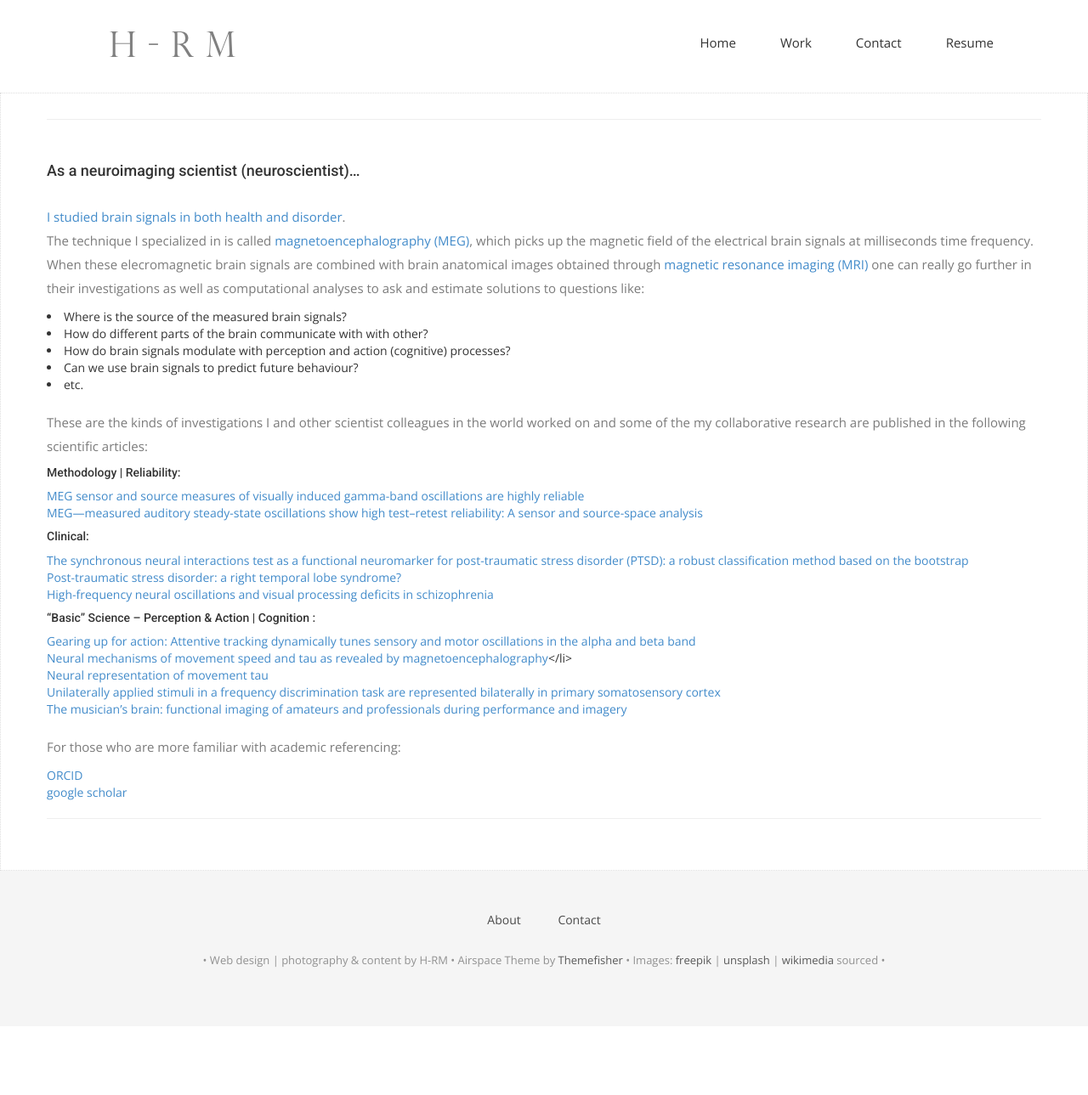
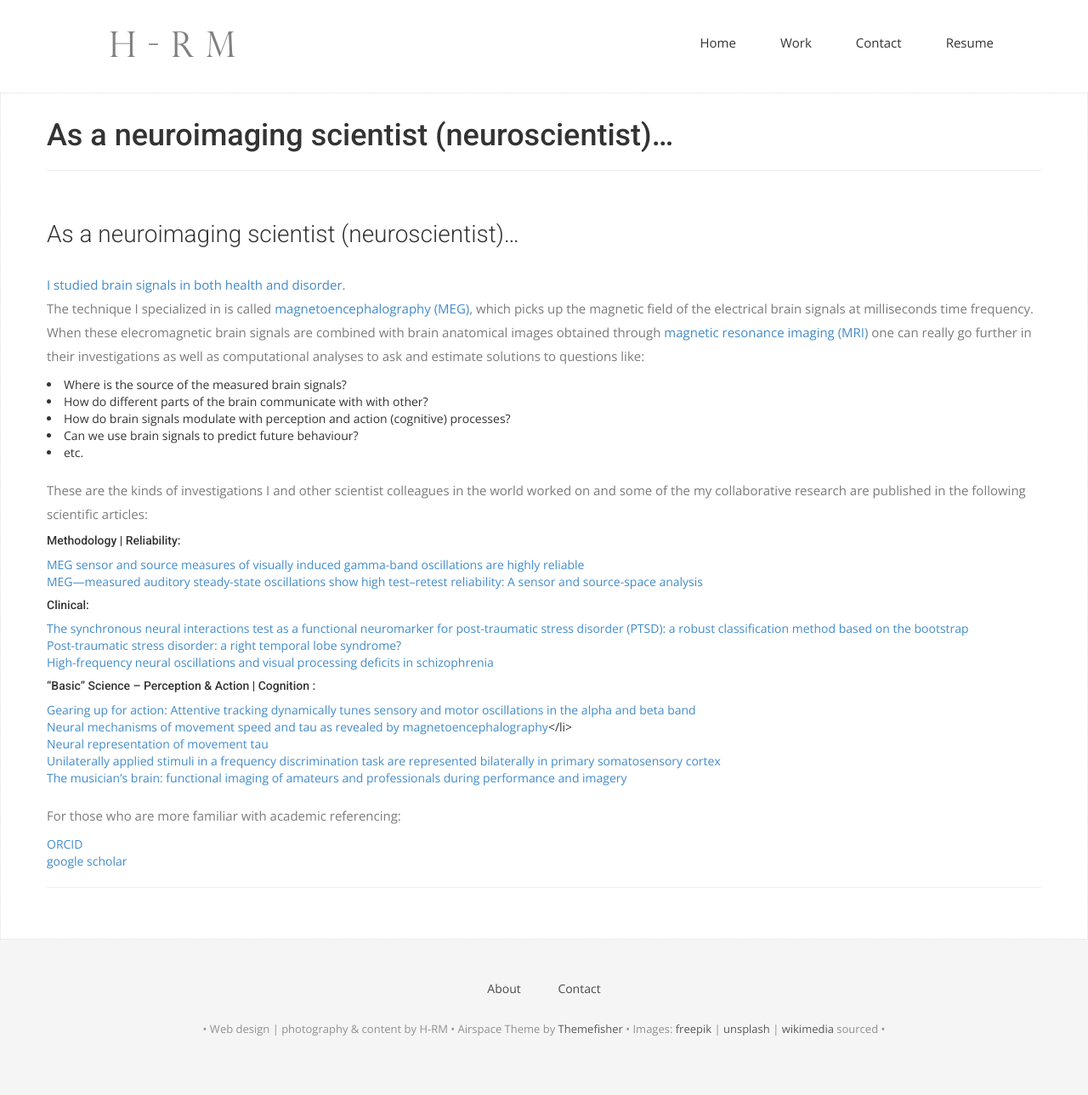
Before and after one commit to hengrumay/hengrumay.github.io, a Jekyll site: the page built from _pages/research_overview.md, in a window 1280 px wide. Shown: the whole page at 85% size. Built offline with Jekyll 4.4.1, drawn with Linux system fonts in a browser that asks for light colours; nearby versions of some CDN libraries; some web fonts are replaced; our own code applies the rules of GitHub Pages for plain Markdown files; before the commit the page ends 1208 px from its top, so only the background shows below that.

Commit message:
Update research_overview.md

```diff
--- a/_pages/research_overview.md
+++ b/_pages/research_overview.md
@@ -1,4 +1,4 @@
-#### As a neuroimaging scientist (neuroscientist)...
+### As a neuroimaging scientist (neuroscientist)...
 [I studied brain signals in both health and disorder](https://github.com/hengrumay/brain_dances).
 The technique I specialized in is called [magnetoencephalography (MEG)](http://megcommunity.org/what-is-meg),
 which picks up the magnetic field of the electrical brain signals at milliseconds time frequency.
```
